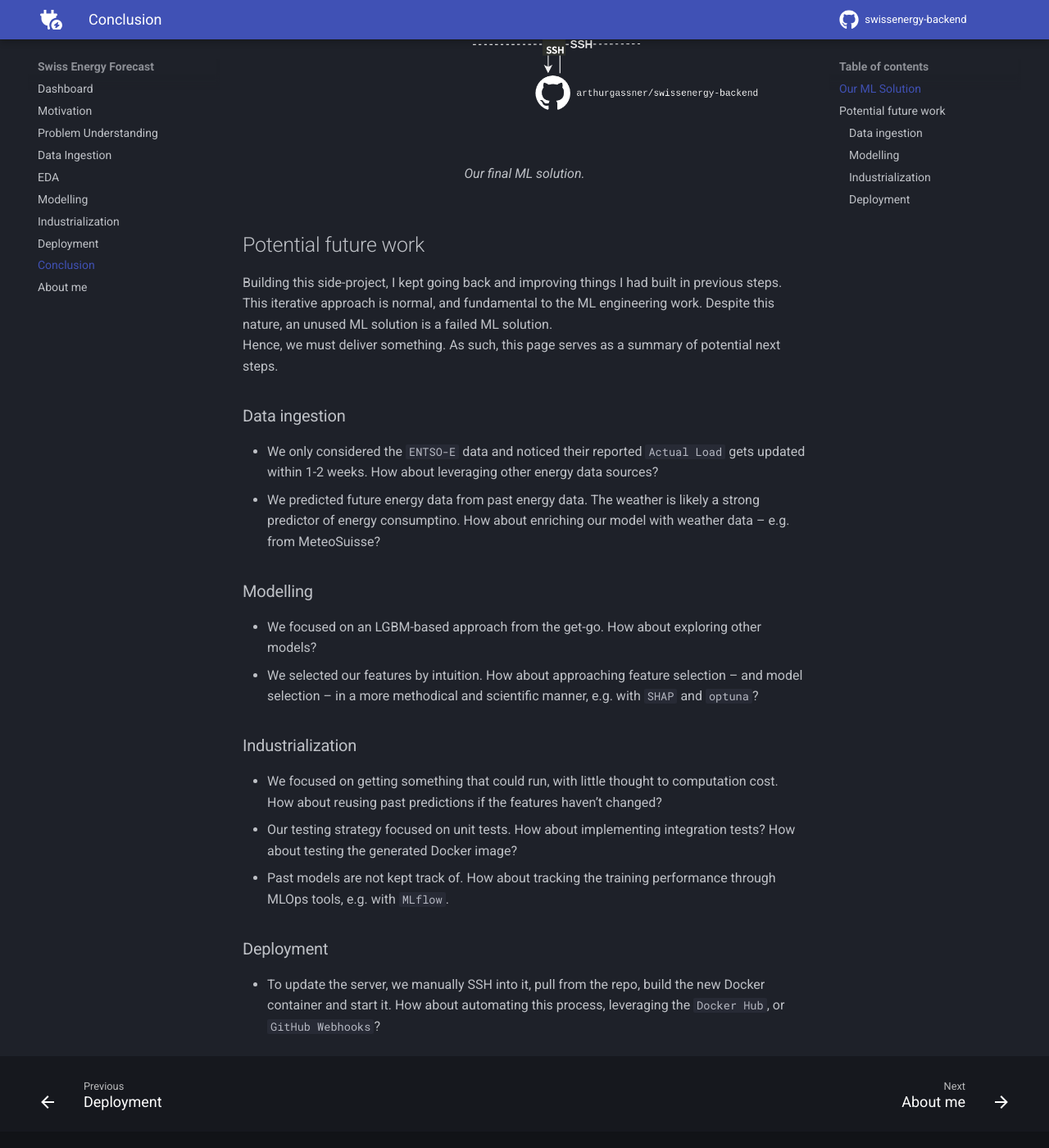
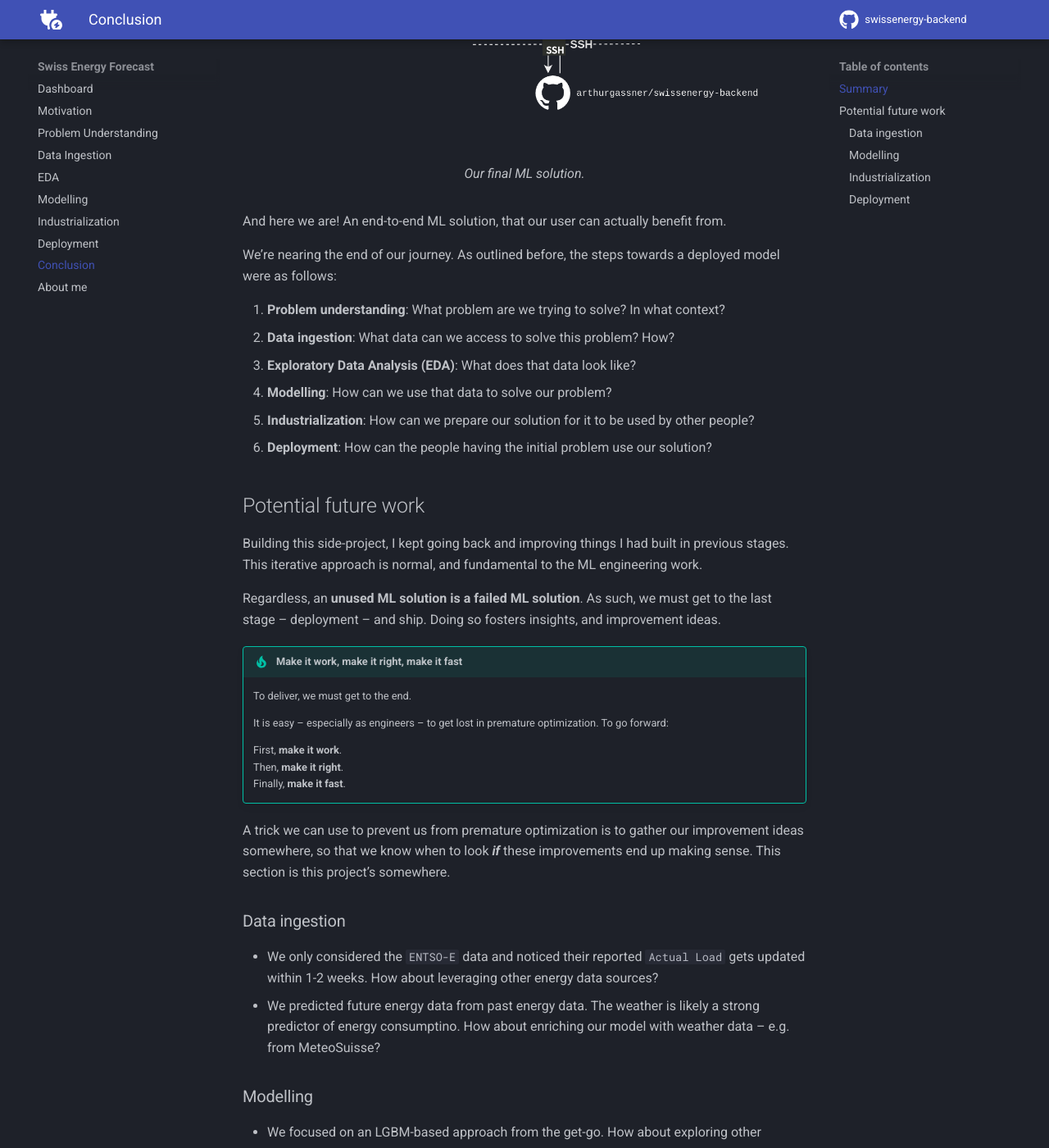
Before and after one commit to arthurgassner/swissenergy-frontend, an MkDocs documentation site: the page built from docs/conclusion.md, in a window 1280 px wide and 1400 px high, scrolled down 444 px. Shown: the whole window at 82% size. Built offline with MkDocs 1.6.1 and Material for MkDocs 9.7.7, drawn with Linux system fonts in a browser that asks for light colours; a script that is not in the unit is left out; comment, search, counter and statistics services are not loaded; some of the changed text lies outside the part shown.

Commit message:
Write conclusion

```diff
--- a/docs/conclusion.md
+++ b/docs/conclusion.md
@@ -1,18 +1,42 @@
 # Conclusion
 
-## Our ML Solution
+## Summary
 
 <figure markdown="span">
   ![Image title](assets/conclusion/vps_github_docker_cron.png){ width="100%" }
   <figcaption>Our final ML solution.</figcaption>
 </figure>
 
+And here we are! An end-to-end ML solution, that our user can actually benefit from.
+
+We're nearing the end of our journey. As outlined before, the steps towards a deployed model were as follows:
+
+1. **Problem understanding**: What problem are we trying to solve? In what context?
+2. **Data ingestion**: What data can we access to solve this problem? How?
+3. **Exploratory Data Analysis (EDA)**: What does that data look like?
+4. **Modelling**: How can we use that data to solve our problem?
+5. **Industrialization**: How can we prepare our solution for it to be used by other people?
+6. **Deployment**: How can the people having the initial problem use our solution?
+
 ## Potential future work
 
-Building this side-project, I kept going back and improving things I had built in previous steps.<br>
+Building this side-project, I kept going back and improving things I had built in previous stages.<br>
 This iterative approach is normal, and fundamental to the ML engineering work.
-Despite this nature, an unused ML solution is a failed ML solution. <br>
-Hence, we must deliver something. As such, this page serves as a summary of potential next steps.
+
+Regardless, an **unused ML solution is a failed ML solution**. As such, we must get to the last stage -- deployment -- and ship. Doing so fosters insights, and improvement ideas.
+
+!!! tip "Make it work, make it right, make it fast"
+    To deliver, we must get to the end.
+
+    It is easy -- especially as engineers -- to get lost in premature optimization. To go forward:
+
+    First, **make it work**.<br>
+    Then, **make it right**.<br>
+    Finally, **make it fast**.<br>
+
+
+A trick we can use to prevent us from premature optimization is to gather our improvement ideas somewhere, so that we know when to look **_if_** these improvements end up making sense. This section is this project's somewhere.
+
 
 ### Data ingestion
 
@@ -28,7 +52,8 @@ Hence, we must deliver something. As such, this page serves as a summary of pote
 
 - We focused on getting something that could run, with little thought to computation cost. How about reusing past predictions if the features haven't changed?
 - Our testing strategy focused on unit tests. How about implementing integration tests? How about testing the generated Docker image?
-- Past models are not kept track of. How about tracking the training performance through MLOps tools, e.g. with `MLflow`.
+- Every hour, we retrain 24 models -- for the 24 hours. How about re-using past data -- that hasn't been updated by the `ENTSO-E` and save on computation cost?
+- Past models are not kept track of. How about tracking the training performance through MLOps tools, e.g. with `MLflow`?
 
 ### Deployment
 
```
Also changed, not shown: docs/about_me.md (+6 -2 lines).
